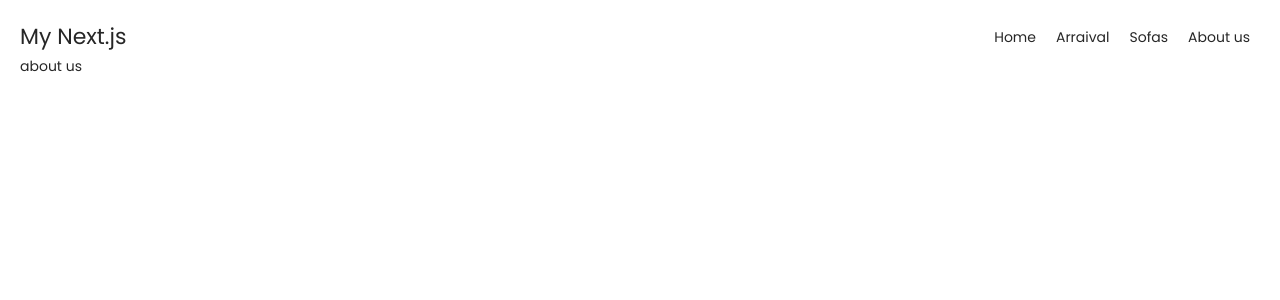
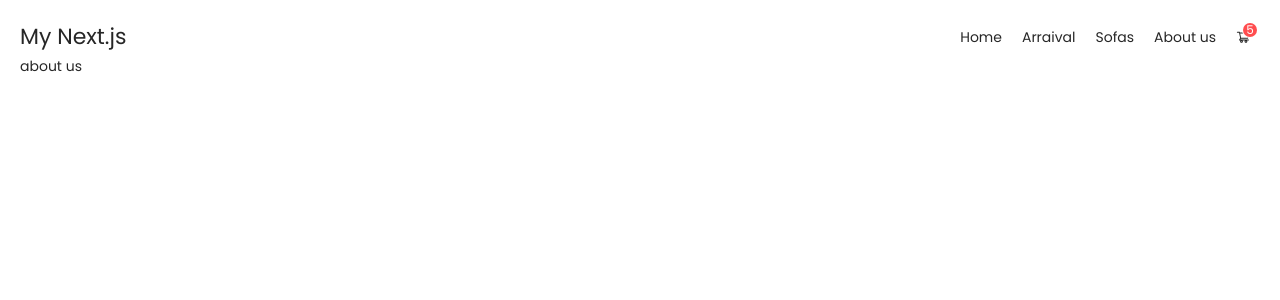
Before and after one commit to YusukeYoshihiro/shopify_project, a Next.js app: page /aboutus in a window 1280 px wide. Shown: the top 300 px of the page. Built offline with nearby package versions, Linux system fonts and the light colour scheme.

Commit message:
Changes to be committed: 	modified:   components/Layout.js 	new file:   pages/cart.js 	new file:   pages/product/[productId].js

```diff
--- a/components/Layout.js
+++ b/components/Layout.js
@@ -1,6 +1,9 @@
 import Head from 'next/head';
 import styled from 'styled-components';
 import Link from 'next/link';
+import { Badge } from 'antd';
+import { ShoppingCartOutlined } from '@ant-design/icons';
+
 
 const Container = styled.div`
   max-width:${(props) => props.theme.maxWidth}px;
@@ -42,9 +45,20 @@ const Layout = ({ children }) => {
         <Menu>
           {NAV_CONSTANT.map((item, index) => {
             return (
-              <MenuItem key={index}><Link href={item.url}>{item.text}</Link></MenuItem>
+              <MenuItem key={index}>
+                <Link href={item.url}>
+                  {item.text}
+                </Link>
+              </MenuItem>
             )
           })}
+          <MenuItem>
+             <Badge count={5} size="small">
+               <Link href="/cart">
+              <ShoppingCartOutlined />
+              </Link>
+             </Badge>
+           </MenuItem>
         </Menu>
       </TopNav>
       {children}
```
Also changed, not shown: pages/cart.js (added, +9 -0 lines), pages/product/[productId].js (added, +14 -0 lines).
